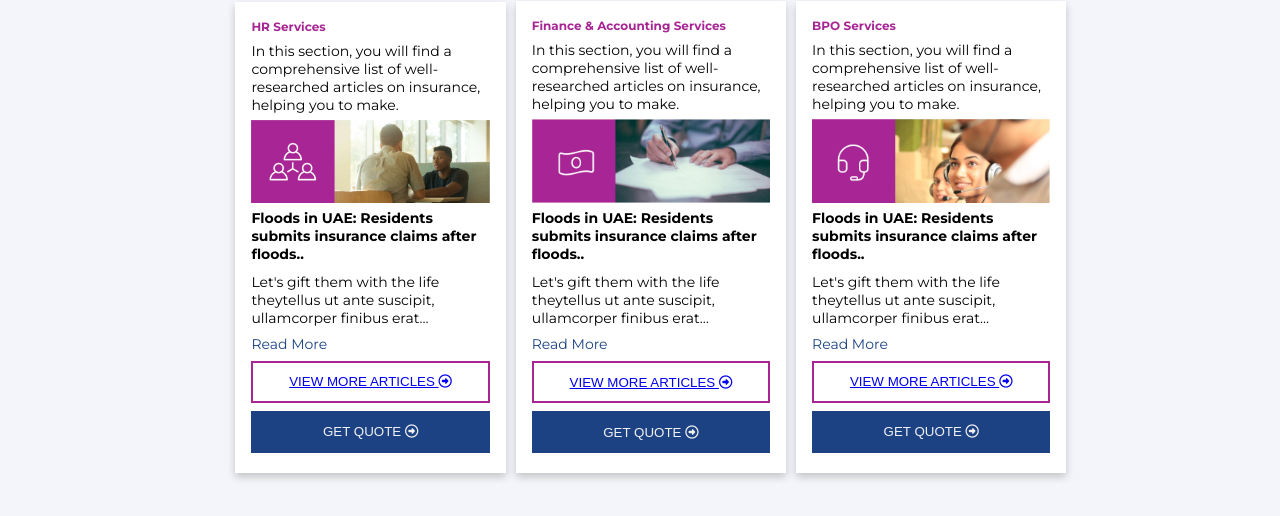
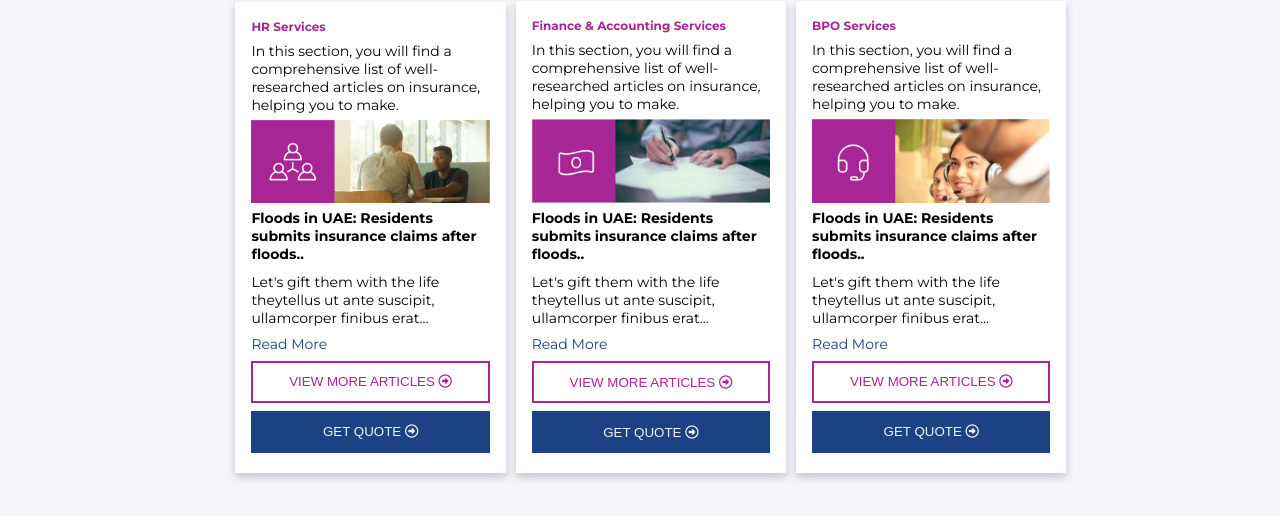
Before and after one commit to akishtp/Leapcodes-HTIC, a plain HTML site: page articles/index.html in a window 1280 px wide. Shown: the part 1733-2249 px from the top of the page. Drawn offline with Linux system fonts and the light colour scheme.

Commit message:
final commit III

```diff
--- a/articles/style.css
+++ b/articles/style.css
@@ -7,6 +7,10 @@
 }
 body {
   font-family: "Montserrat", sans-serif;
+}
+a {
+  text-decoration: none;
+  color: inherit;
 }
 .articles-body {
   width: clamp(64%, 767px, 94%);
```
